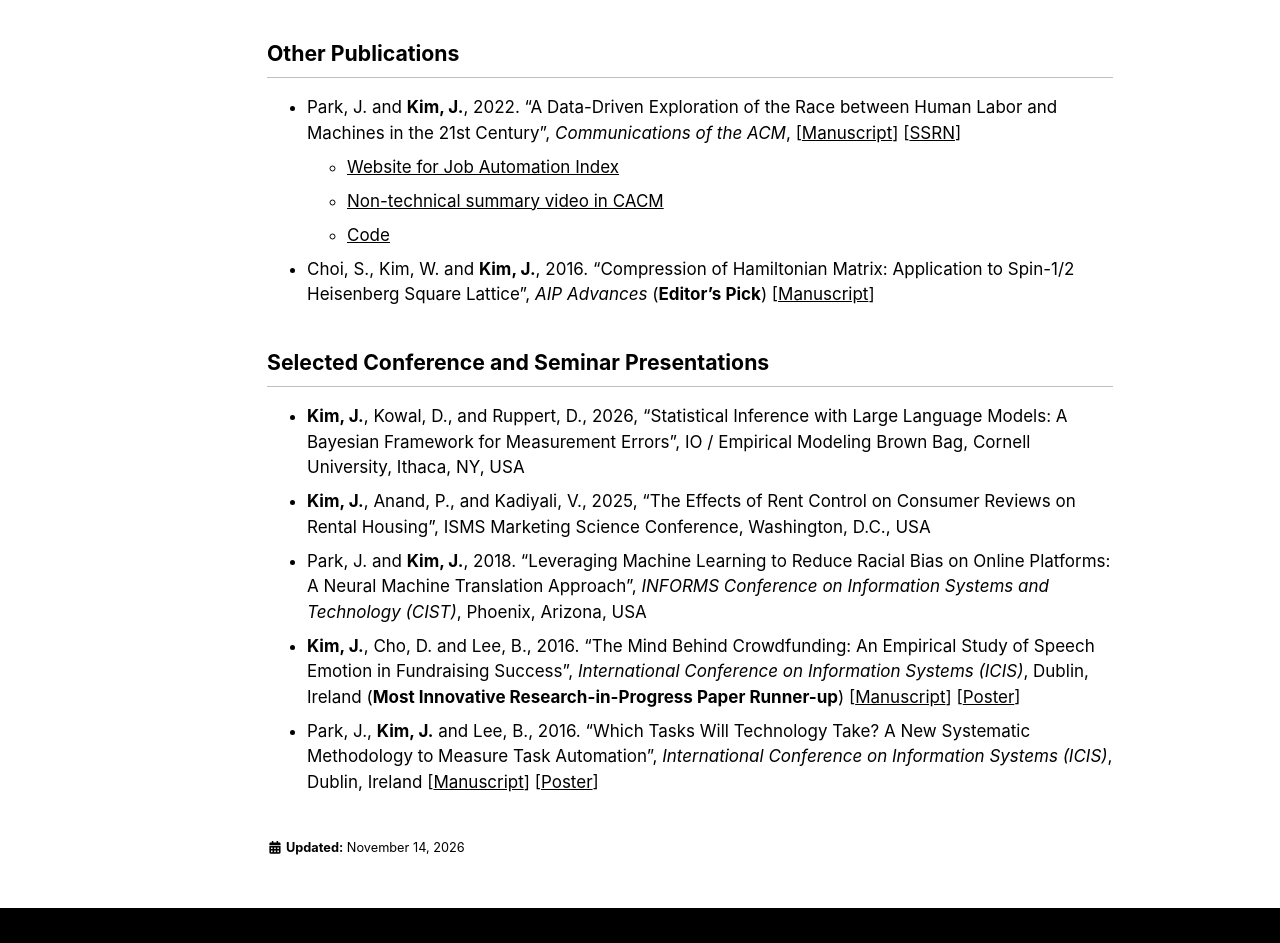
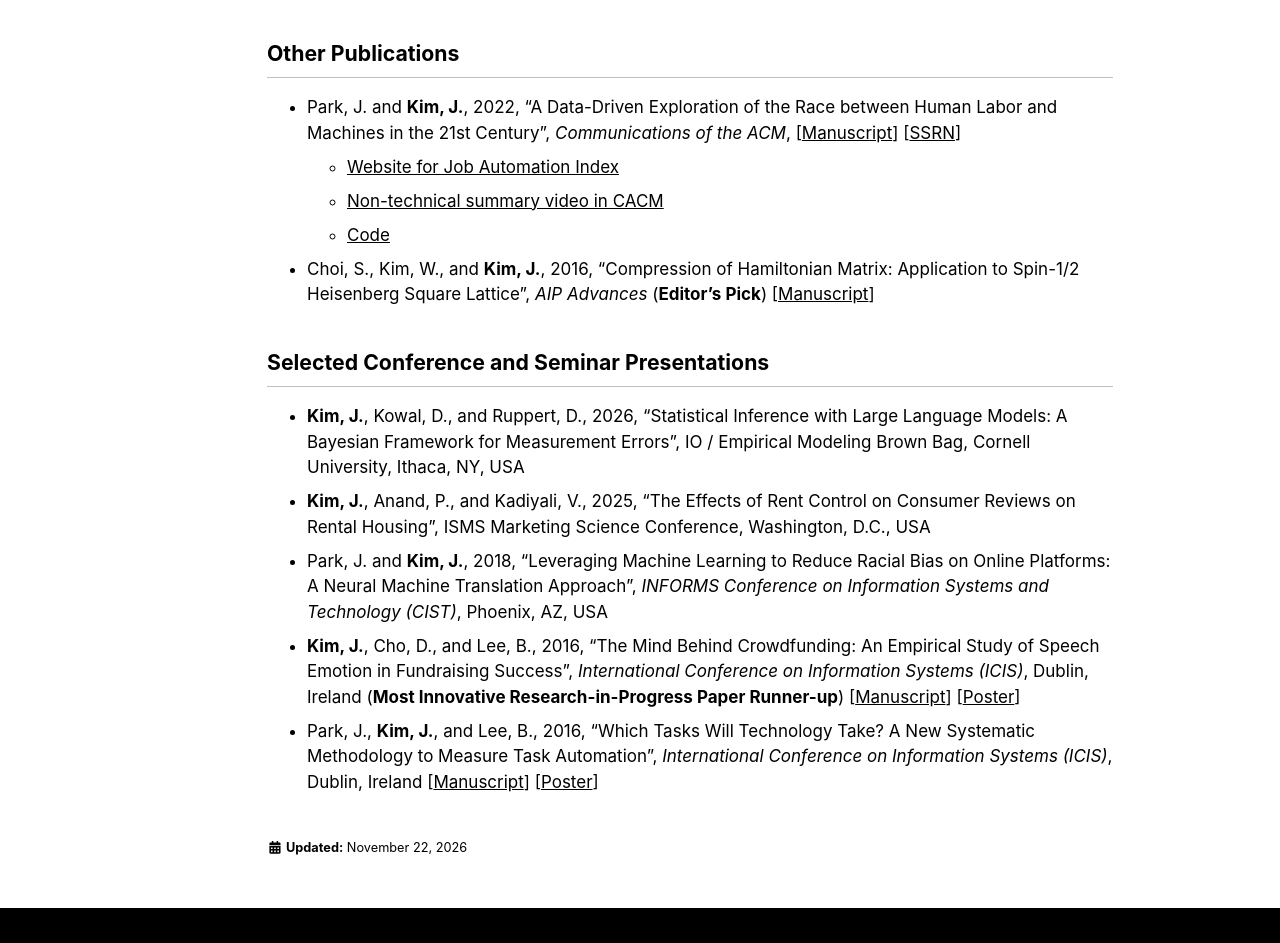
Before and after one commit to jonghkim/jonghkim.github.io, a Jekyll site: the page built from _pages/research.md, in a window 1280 px wide and 1400 px high, scrolled down 176 px. Shown: the part 371-1314 px from the top of the window. Built offline with Jekyll 4.4.1, drawn with Linux system fonts in a browser that asks for light colours.

Commit message:
Format consistency pass (about / research / cv)
Unify citation punctuation, fix Stata/MATLAB casing, right-align
workshop year, rename Services to Service, align wording with CV.

Co-Authored-By: Claude Fable 5.2 <noreply@anthropic.com>
Claude-Session: https://claude.ai/code/session_01P44iqiyWvXiqkfh9BCAMKt

```diff
--- a/_pages/research.md
+++ b/_pages/research.md
@@ -3,7 +3,7 @@ layout: single
 permalink: /research/
 title: "Research"
 author_profile: true
-last_modified_at: 2026-11-14
+last_modified_at: 2026-11-22
 ---
 ## Working Papers
 - **Kim, J.** and Kadiyali, V., "The Impact of San Diego’s Ban on Private Data in Algorithmic Rent Pricing: Evidence from Online Reviews with Large Language Models" (**Job Market Paper**)
@@ -14,15 +14,15 @@ last_modified_at: 2026-11-14
   - Presentations: Cornell University
 
 ## Other Publications
-- Park, J. and **Kim, J.**, 2022. “A Data-Driven Exploration of the Race between Human Labor and Machines in the 21st Century”, *Communications of the ACM*, [[Manuscript](https://cacm.acm.org/magazines/2022/5/260356-a-data-driven-exploration-of-the-race-between-human-labor-and-machines-in-the-21st-century/fulltext)] [[SSRN](https://papers.ssrn.com/sol3/papers.cfm?abstract_id=3924789)]
+- Park, J. and **Kim, J.**, 2022, “A Data-Driven Exploration of the Race between Human Labor and Machines in the 21st Century”, *Communications of the ACM*, [[Manuscript](https://cacm.acm.org/magazines/2022/5/260356-a-data-driven-exploration-of-the-race-between-human-labor-and-machines-in-the-21st-century/fulltext)] [[SSRN](https://papers.ssrn.com/sol3/papers.cfm?abstract_id=3924789)]
   - [Website for Job Automation Index](https://jobautomationindex.com/)
   - [Non-technical summary video in CACM](https://vimeo.com/700520130)
   - [Code](https://github.com/jonghkim/job-automation-index)
-- Choi, S., Kim, W. and **Kim, J.**, 2016. “Compression of Hamiltonian Matrix: Application to Spin-1/2 Heisenberg Square Lattice”, *AIP Advances* (**Editor’s Pick**) [[Manuscript](https://aip.scitation.org/doi/pdf/10.1063/1.4963834?class=pdf)]
+- Choi, S., Kim, W., and **Kim, J.**, 2016, “Compression of Hamiltonian Matrix: Application to Spin-1/2 Heisenberg Square Lattice”, *AIP Advances* (**Editor’s Pick**) [[Manuscript](https://aip.scitation.org/doi/pdf/10.1063/1.4963834?class=pdf)]
 
 ## Selected Conference and Seminar Presentations
 - **Kim, J.**, Kowal, D., and Ruppert, D., 2026, "Statistical Inference with Large Language Models: A Bayesian Framework for Measurement Errors", IO / Empirical Modeling Brown Bag, Cornell University, Ithaca, NY, USA
 - **Kim, J.**, Anand, P., and Kadiyali, V., 2025, “The Effects of Rent Control on Consumer Reviews on Rental Housing”, ISMS Marketing Science Conference, Washington, D.C., USA
-- Park, J. and **Kim, J.**, 2018. "Leveraging Machine Learning to Reduce Racial Bias on Online Platforms: A Neural Machine Translation Approach", *INFORMS Conference on Information Systems and Technology (CIST)*, Phoenix, Arizona, USA
-- **Kim, J.**, Cho, D. and Lee, B., 2016. "The Mind Behind Crowdfunding: An Empirical Study of Speech Emotion in Fundraising Success", *International Conference on Information Systems (ICIS)*, Dublin, Ireland (**Most Innovative Research-in-Progress Paper Runner-up**) [[Manuscript](https://scholar.archive.org/work/f2pjtqr4ojerlnwzdczg4wrywe/access/wayback/https://aisel.aisnet.org/cgi/viewcontent.cgi?referer=&httpsredir=1&article=1057&context=icis2016)] [[Poster](http://bit.ly/2uMtwyH)]
-- Park, J., **Kim, J.** and Lee, B., 2016. "Which Tasks Will Technology Take? A New Systematic Methodology to Measure Task Automation", *International Conference on Information Systems (ICIS)*, Dublin, Ireland [[Manuscript](https://scholar.archive.org/work/p247stdaabenpfgixgddjep7ie/access/wayback/https://aisel.aisnet.org/cgi/viewcontent.cgi?article=1249&context=icis2016)] [[Poster](http://bit.ly/2NtXj6S)]
+- Park, J. and **Kim, J.**, 2018, "Leveraging Machine Learning to Reduce Racial Bias on Online Platforms: A Neural Machine Translation Approach", *INFORMS Conference on Information Systems and Technology (CIST)*, Phoenix, AZ, USA
+- **Kim, J.**, Cho, D., and Lee, B., 2016, "The Mind Behind Crowdfunding: An Empirical Study of Speech Emotion in Fundraising Success", *International Conference on Information Systems (ICIS)*, Dublin, Ireland (**Most Innovative Research-in-Progress Paper Runner-up**) [[Manuscript](https://scholar.archive.org/work/f2pjtqr4ojerlnwzdczg4wrywe/access/wayback/https://aisel.aisnet.org/cgi/viewcontent.cgi?referer=&httpsredir=1&article=1057&context=icis2016)] [[Poster](http://bit.ly/2uMtwyH)]
+- Park, J., **Kim, J.**, and Lee, B., 2016, "Which Tasks Will Technology Take? A New Systematic Methodology to Measure Task Automation", *International Conference on Information Systems (ICIS)*, Dublin, Ireland [[Manuscript](https://scholar.archive.org/work/p247stdaabenpfgixgddjep7ie/access/wayback/https://aisel.aisnet.org/cgi/viewcontent.cgi?article=1249&context=icis2016)] [[Poster](http://bit.ly/2NtXj6S)]
```
Also changed, not shown: _pages/about.md (+8 -8 lines), 1 other file.
